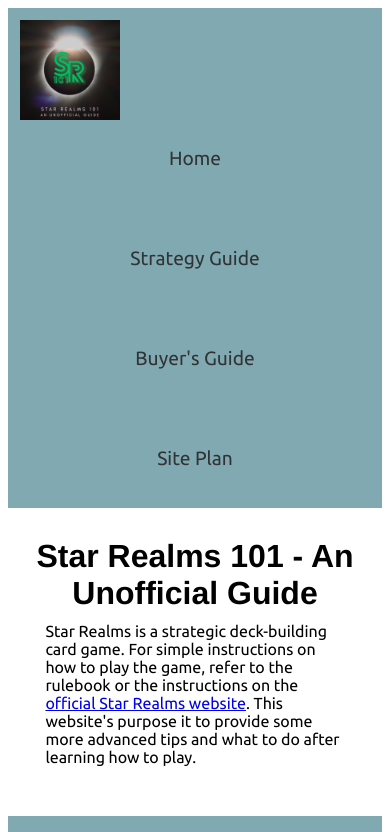
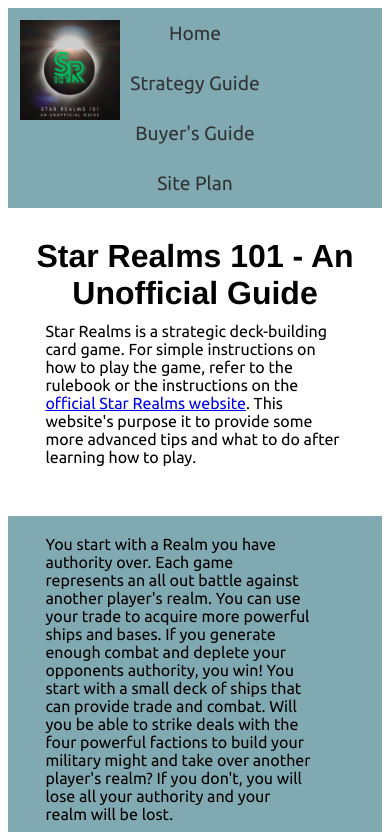
Before and after one commit to alexanderdombroski/wdd130, a plain HTML site: page sr101/index.html in a window 390 px wide. Shown: the top 832 px of the page. Drawn offline with Linux system fonts and the light colour scheme; a web font is replaced by a local one.

Commit message:
improved Nav bar in media query mode

```diff
--- a/sr101/styles/styles.css
+++ b/sr101/styles/styles.css
@@ -358,7 +358,9 @@ footer a:hover {
       cursor: default;
     }
     nav a {
-      width: 90%;
+      width: 50%;
+      height: auto;
+      line-height: 50px;
     }
     .slider-box {
       display: block;
```
